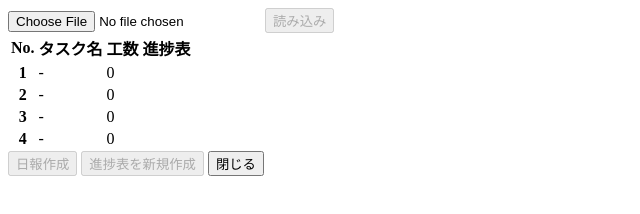
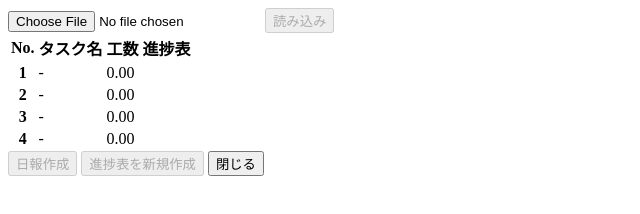
Before and after one commit to tk20211228/GAS-deliyReport-create, a plain HTML site: page csvForm.html in a window 1280 px wide. Shown: the full height of the page, 0-640 px from the left. Drawn offline with Linux system fonts and the light colour scheme.

```diff
--- a/csvForm.html
+++ b/csvForm.html
@@ -43,7 +43,7 @@
     <script>
 
     // --- JavaScriptのコード ---
-    let taskList = [["-",0.00,false], ["-",0.00,false], ["-",0.00,false], ["-",0.00,false]];
+    let taskList = [["-",0,false], ["-",0,false], ["-",0,false], ["-",0,false]];
     const BUTTON_IDS = ['inputGroupFileAddon', 'createReport', 'createProgress'];
     const FILE_INPUT_ID = 'files';
     const TABLE_BODY_SELECTOR = '#taskTable tbody';
@@ -133,7 +133,7 @@
 
         // 2つ目の要素をセルに追加
         const tdTime = document.createElement('td');
-        tdTime.innerText = task[1];
+        tdTime.innerText = parseFloat(task[1]).toFixed(2);
 
         // 3つ目の要素をセルに追加
         const tdTable = document.createElement('td');
```
Also changed, not shown: csvIndex.html (+10 -0 lines).
